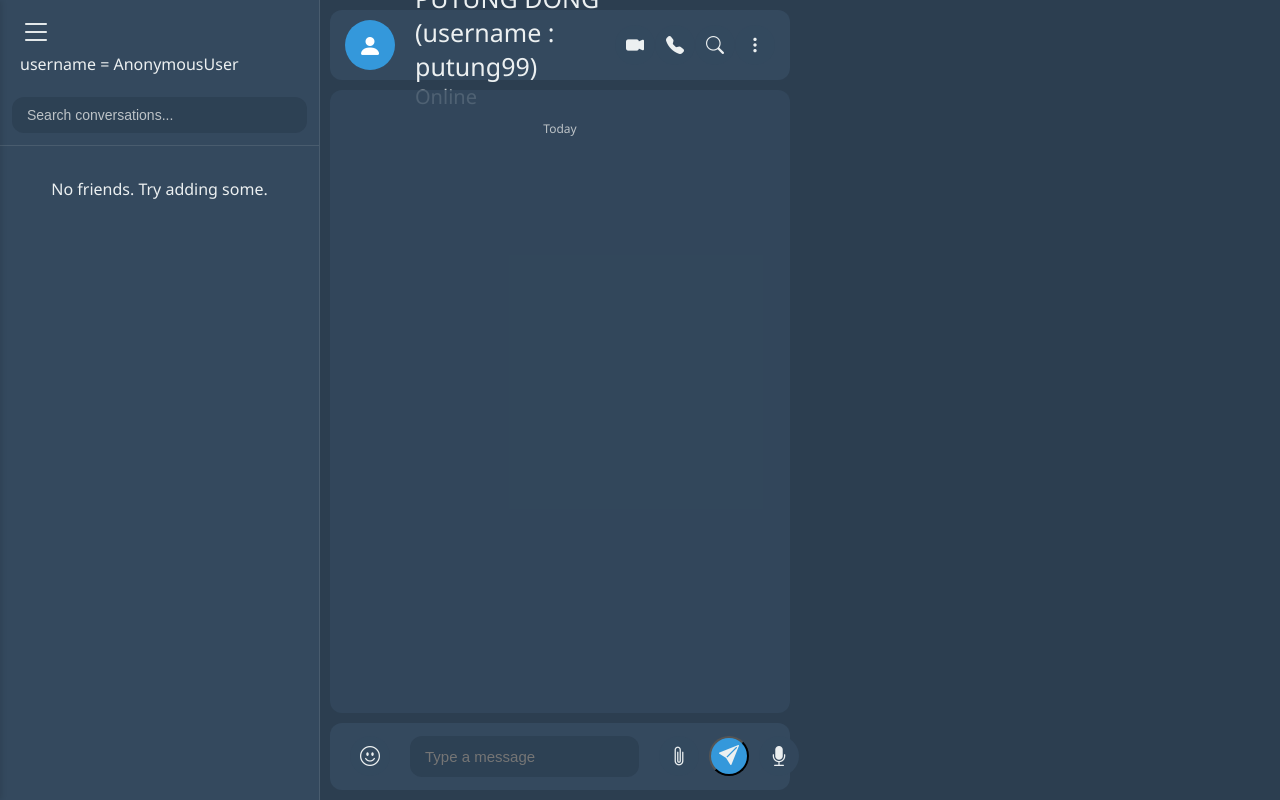
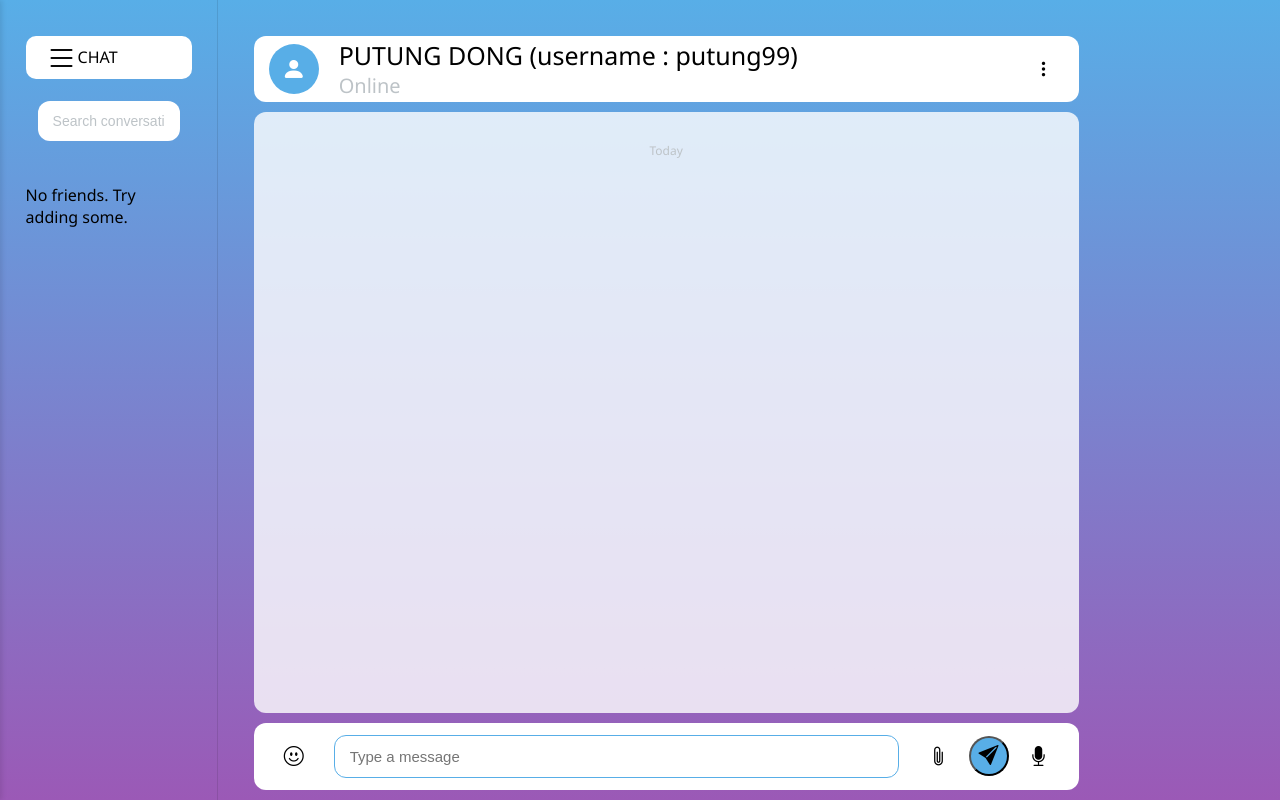
Before and after one commit to prabeshnpl/Chat-App, a Django app: template Chatter/chat/templates/chat.html in a window 1280 px wide. Run offline with Django 5.2, Linux system fonts and the light colour scheme; the template is opened without the code that fills it: values that come from a table or form of the project are taken from there, others are empty; data comes from the database, SQL or seed files in the repository; both versions use the stored data as it was after the commit.

Commit message:
Changed UI

```diff
--- a/Chatter/Chatter/settings.py
+++ b/Chatter/Chatter/settings.py
@@ -55,8 +55,8 @@ CHANNEL_LAYERS = {
         # Use Redis for production
         "BACKEND": "channels_redis.core.RedisChannelLayer",
         "CONFIG": {
-            "hosts": [REDIS_URL],
-            # "hosts": [("127.0.0.1", 6379)],  # Redis running locally
+            # "hosts": [REDIS_URL],
+            "hosts": [("127.0.0.1", 6379)],  # Redis running locally
 
         },
     },
--- a/Chatter/chat/static/css/chat.css
+++ b/Chatter/chat/static/css/chat.css
@@ -1,12 +1,14 @@
 :root {
-    --primary-bg: #2c3e50;
-    --secondary-bg: #34495e;
-    --accent-color: #3498db;
+    --primary-bg: linear-gradient(to bottom, #58aee7, #9b59b6);
+    /* --primary-bg: #c7d4f7; */
+    --secondary-bg: #ffffff;
+    --accent-color: #58aee7;
     --hover-color: #2ecc71;
-    --text-color: #ecf0f1;
+    --text-color: #000000;
     --text-secondary: #bdc3c7;
-    --card-bg: rgba(52, 73, 94, 0.8);
+    --card-bg: rgba(255, 255, 255, 0.8);
     --input-bg: rgba(44, 62, 80, 0.7);
+    --page-bg: linear-gradient(135deg, #58aee7, #9b59b6);
     --error-color: #e74c3c;
     --success-color: #2ecc71;
     --border-radius: 12px;
@@ -20,7 +22,7 @@
 }
 
 body {
-    background-color: var(--primary-bg);
+    background: var(--primary-bg);
     height: 100dvh;
     overflow: hidden;
     font-family: 'Segoe UI', Tahoma, Geneva, Verdana, sans-serif;
@@ -84,36 +86,36 @@ label{
 }
 /* Sidebar styling */
 .select-user-bar {
-    width: 300px;
-    min-width: 10%;
-    max-width: 25%;
-    border-right: 1px solid rgba(255, 255, 255, 0.1);
+    flex: 1;
+    max-width: 30%;
+    border-right: 1px solid rgba(0, 0, 0, 0.1);
     display: flex;
     flex-direction: column;
     align-items: center;
     height: 100%;
     overflow-x: hidden;
     overflow-y: auto;
-    background-color: var(--secondary-bg);
     position: relative;
+    padding: 2%;
 }
 
 /* Search box styling */
 .search-box {
     width: 100%;
+    height: auto;
     padding: 12px;
-    background-color: var(--secondary-bg);
-    border-bottom: 1px solid rgba(255, 255, 255, 0.1);
+    /* border-bottom: 1px solid rgba(252, 252, 252, 0.1); */
 }
 
 .search-input {
     width: 100%;
     padding: 10px 15px;
     border-radius: var(--border-radius);
+    height: 40px;
     border: none;
-    background-color: var(--input-bg);
     color: var(--text-color);
     font-size: 14px;
+    margin-bottom: 15px;
 }
 
 .search-input::placeholder {
@@ -279,36 +281,16 @@ label{
     background-color: var(--primary-bg);
     font-size: larger;
 }
-/* Typing indicator */
-.typing-indicator {
-    display: flex;
-    align-items: center;
-    font-style: italic;
-    color: var(--accent-color);
-}
-
-.typing-indicator .dot {
-    width: 4px;
-    height: 4px;
-    margin: 0 1px;
-    background-color: var(--accent-color);
-    border-radius: 50%;
-    animation: typing 1.5s infinite ease-in-out;
-}
-
-.typing-indicator .dot:nth-child(2) {
-    animation-delay: 0.2s;
-}
-
-.typing-indicator .dot:nth-child(3) {
-    animation-delay: 0.4s;
-}
 
 
 /* Styles for the toggle navigation bar */
 .nav{
+    display: flex;
+    background: var(--secondary-bg);
+    align-items: center;
     width: 100%;
     cursor: pointer;
+    border-radius: 10px;
     margin: 10px;
     transition: transform var(--transition-speed), background-color var(--transition-speed);
 }
@@ -462,7 +444,9 @@ label{
 
 .right-content {
     display: flex;
-    flex: 1;
+    padding: 2% 2% 0% 2%;
+    width: 70%;
+    /* flex: 1; */
     flex-direction: column;
     height: 100%;
     overflow: hidden;
@@ -645,15 +632,14 @@ label{
     flex: 1;
     margin: 0 15px;
     border-radius: var(--border-radius);
-    background-color: var(--input-bg);
-    border: none;
+    border: 1px solid var(--accent-color);
     color: var(--text-color);
     font-size: 15px;
 }
 
 .text-message:focus {
     outline: none;
-    border: 1px solid var(--accent-color);
+    border: 1px solid #9b59b6;
 }
 
 .emoji, .attach-file, .voice-message, .send-icon {
--- a/Chatter/chat/static/js/chat.js
+++ b/Chatter/chat/static/js/chat.js
@@ -101,7 +101,7 @@ document.addEventListener('DOMContentLoaded', () => {
                             'afterbegin',
                             `
                             <div class="message ${type}">
-                                ${userDetailDiv}<br>
+                                ${userDetailDiv}
                                 ${chat.message}
                                 <div class="message-time-wrapper">
                                     <span class="message-time">${chat.timestamp}</span>
--- a/Chatter/chat/templates/basechat.html
+++ b/Chatter/chat/templates/basechat.html
@@ -44,8 +44,8 @@
     <div class="container" id="roomCode" data-room-code="{{ room_code|default:'' }}">
         <div class="select-user-bar" id="select-user-bar">
             <div class="nav">
-                <i class="bi bi-list"></i>
-                <div style="margin-left: 20px;">username = {{ request.user }}</div>
+                <div><i class="bi bi-list"></i></div>
+                <div style="margin-left: 20px;">CHAT</div>
             </div>
 
             <!-- Search box -->
--- a/Chatter/chat/templates/chat.html
+++ b/Chatter/chat/templates/chat.html
@@ -43,10 +43,7 @@
             </div>
         </div>
         <div class="chat-top-bar-right">
-            <div class="video-call flex"><i class="bi bi-camera-video-fill"></i></div>
-            <div class="call flex"><i class="bi bi-telephone-fill"></i></div>
-            <div class="search flex"><i class="bi bi-search"></i></div>
-            <div class="more-options flex""><i class="bi bi-three-dots-vertical"></i></div>
+            <div class="more-options flex"><i class="bi bi-three-dots-vertical"></i></div>
         </div>
     </div>
     <!-- Display warning message if the user isn't your friend. -->
@@ -95,10 +92,11 @@
 
     if (room_code) {
         console.log(room_code)
-        let socket = new WebSocket(`wss://${window.location.host}/ws/chat/${room_code}/`);
+        let socket = new WebSocket(`ws://${window.location.host}/ws/chat/${room_code}/`);
         const uniqueId = `chat-alert-${Date.now()}`;
+
         chatContent.insertAdjacentHTML('beforeend',
-            `<div id='${uniqueId}'' style="width:100%;height:25px;display:flex;justify-content:center;">
+            `<div id='${uniqueId}' style="width:100%;height:25px;display:flex;justify-content:center;">
                 <p class="alert-success" style="text-align:center; border-radius:5px;width:70%">Connecting....</p><br>
             </div>`
         )
@@ -158,8 +156,8 @@
         socket.onclose = (event) =>{
             console.log('message',event);
             const chatContent = document.getElementById('chatContent');
-            document.getElementById('chat-alert').style.display = 'none';
-
+            // document.getElementById('chat-alert').style.display = 'none';
+            document.getElementById(uniqueId).style.display = 'none';
             chatContent.insertAdjacentHTML(
                 'beforeend',
                 `<div id='chat-alert' style="width:100%;display:flex;justify-content:center;align-items:center;">
--- a/Chatter/chat/templates/groupchat.html
+++ b/Chatter/chat/templates/groupchat.html
@@ -158,7 +158,7 @@
             socket.onclose = (event) =>{
                 console.log('message',event);
                 const chatContent = document.getElementById('chatContent');
-                document.getElementById('chat-alert').style.display = 'none';
+                document.getElementById(uniqueId).style.display = 'none';
 
                 chatContent.insertAdjacentHTML(
                     'beforeend',
```
Also changed, not shown: other parts of Chatter/chat/static/css/chat.css (+22 -16 lines), Chatter/db.sqlite3.
